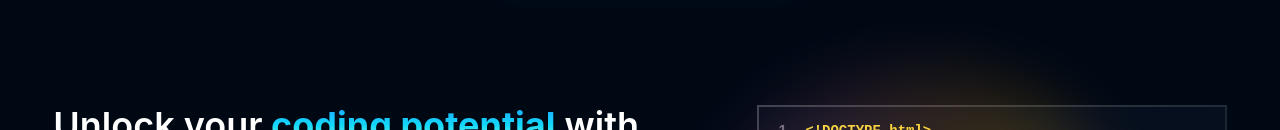
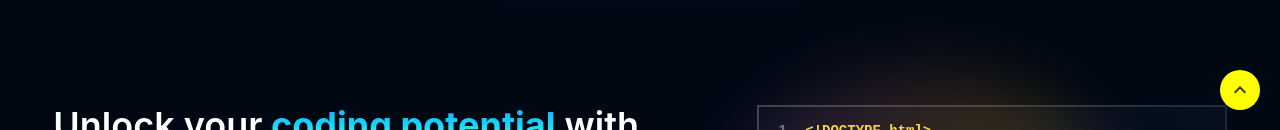
Before and after one commit to Muskansahuincredible/StudyNotion-An-Online-Education-Platform, a React (Create React App) app: page / in a window 1280 px wide. Shown: the part 670-800 px from the top of the page. Built offline with nearby package versions, Linux system fonts and the light colour scheme; no server answers; the HTML template or start-up script is replaced by a standard one.

Commit message:
Resolved issue Adding scroll to Top button #315

```diff
--- a/src/components/common/BackToTop.jsx
+++ b/src/components/common/BackToTop.jsx
@@ -1,5 +1,5 @@
 import React, { useState, useEffect } from "react";
-
+import KeyboardArrowUpIcon from '@mui/icons-material/KeyboardArrowUp';
 const BackToTop = () => {
   const [showButton, setShowButton] = useState(false);
 
@@ -27,8 +27,9 @@ const BackToTop = () => {
     <button
       className={`back-to-top ${showButton ? "show" : ""}`}
       onClick={handleClick}
+      style={{opacity:1,backgroundColor:"yellow"}}
     >
-      <i className="fas fa-arrow-up"></i>
+      <KeyboardArrowUpIcon/>
     </button>
   );
 };
```
